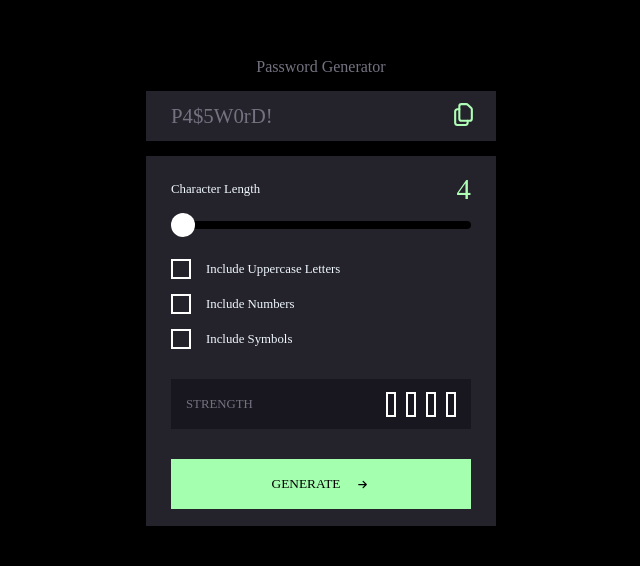
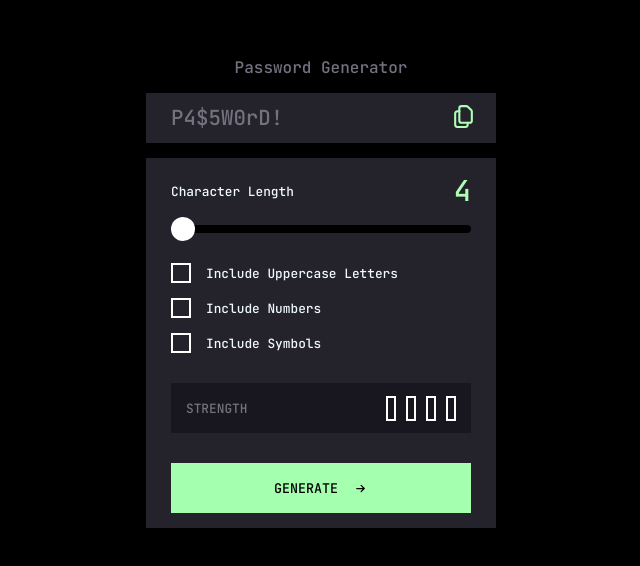
Before and after one commit to kazotii/password-generator, a plain HTML site: page index.html in a window 1280 px wide. Shown: the part 108-674 px from the top of the page, without its empty margins (319-959 px from the left). Drawn offline with Linux system fonts and the light colour scheme.

Commit message:
Update style.css

```diff
--- a/style.css
+++ b/style.css
@@ -7,7 +7,7 @@
 
 @font-face {
   font-family: 'JetBrains Mono';
-  src: url('JetBrainsMono-Medium.ttf') format('ttf');
+  src: url('JetBrainsMono-Medium.ttf') format('woff2');
   font-weight: 500;
   font-style: normal;
 }
```
